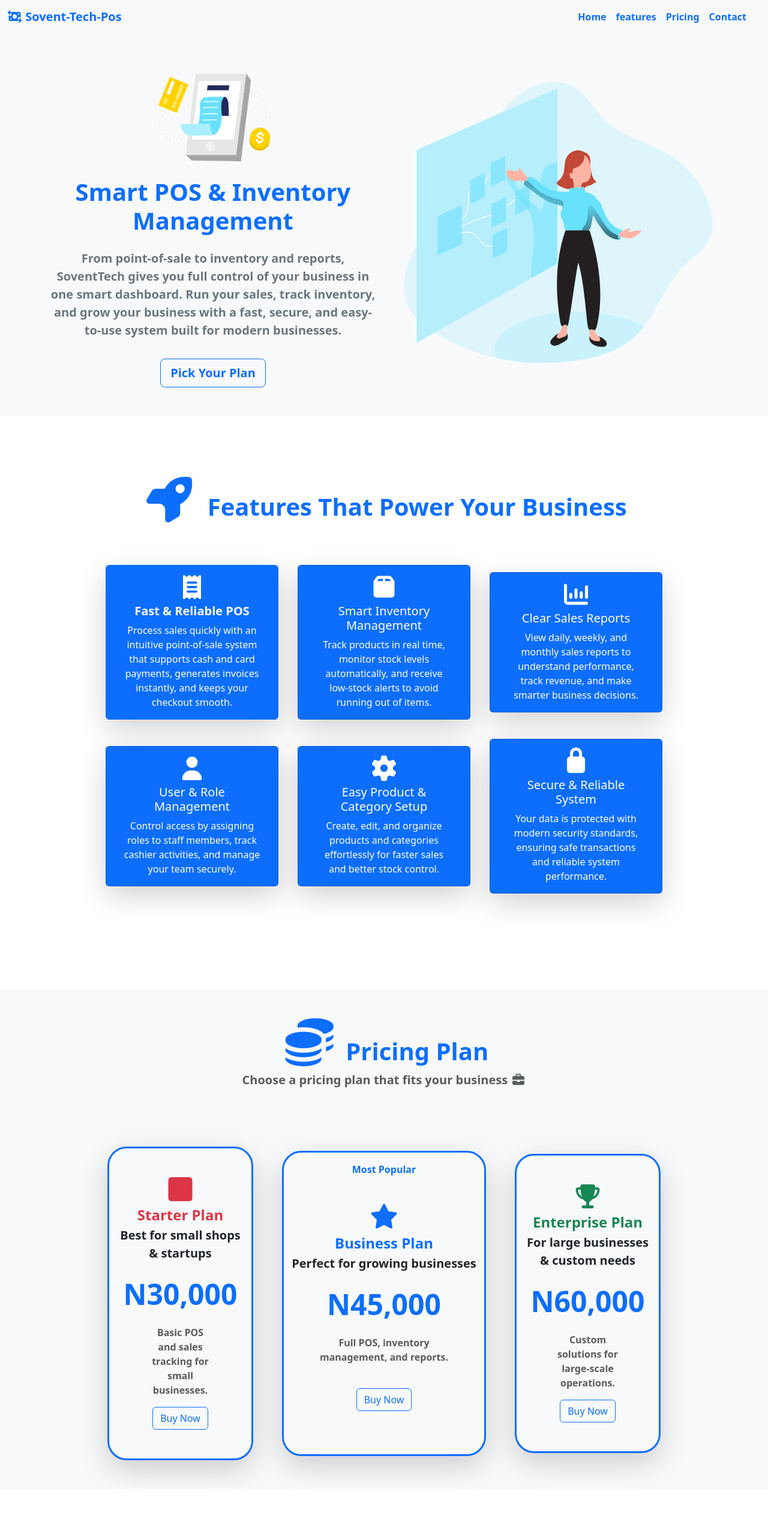
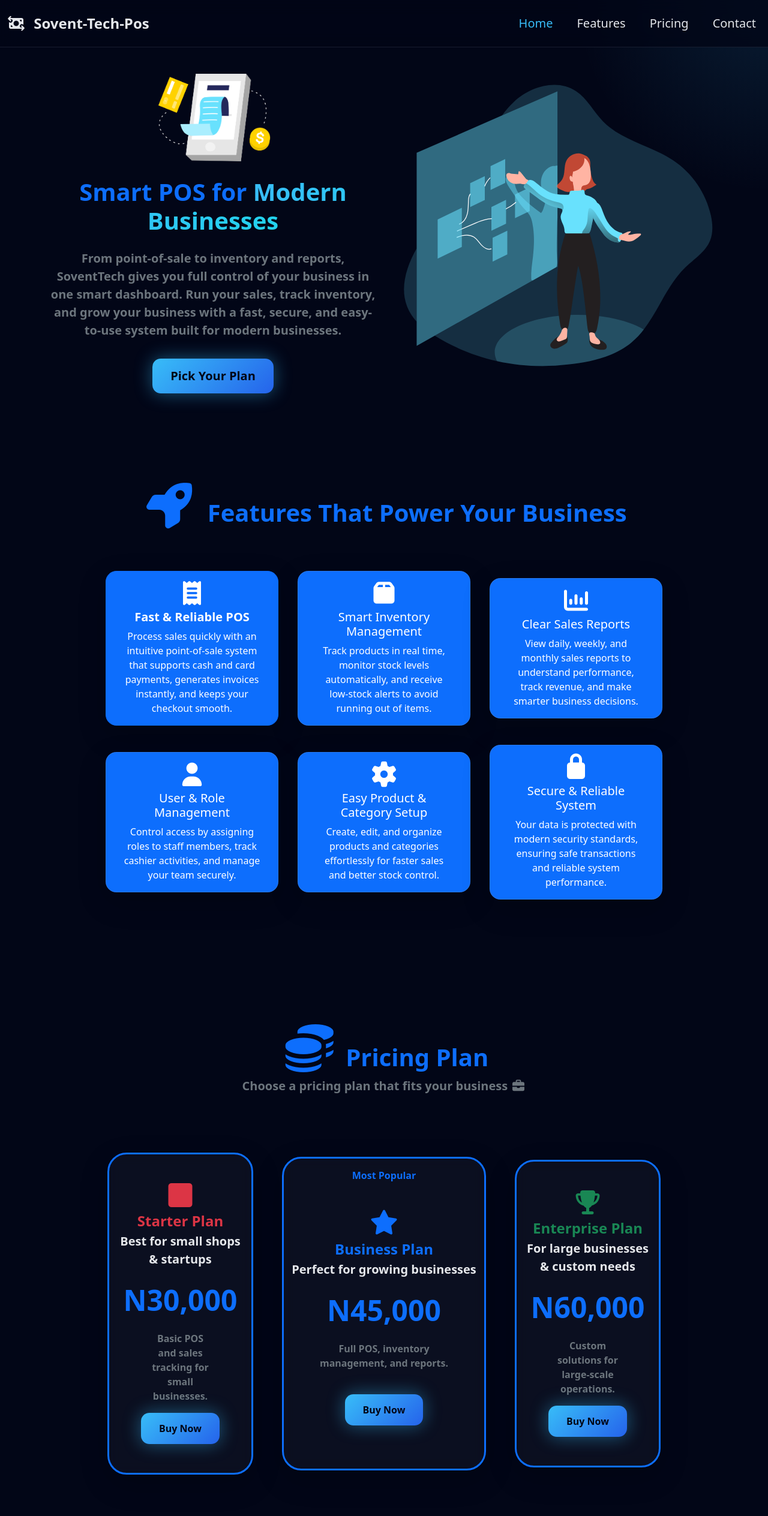
Before and after one commit to UsamatuOne/Soventtech-Pos-Landing-Page, a plain HTML site: page index.html in a window 1280 px wide. Shown: the top 2528 px of the page at 60% size. Drawn offline with nearby package versions, Linux system fonts and the light colour scheme.

Commit message:
styling and colors change

```diff
--- a/index.html
+++ b/index.html
@@ -7,68 +7,89 @@
     <title>Sovent-Tech-Pos</title>
     <link href="https://cdn.jsdelivr.net/npm/bootstrap@5.3.2/dist/css/bootstrap.min.css" rel="stylesheet">
     <link rel="stylesheet" href="https://cdnjs.cloudflare.com/ajax/libs/font-awesome/7.0.1/css/all.min.css">
-
-    <style>
-
-    </style>
+    <link rel="stylesheet" href="style.css">
 </head>
 
-<body id="home">
+<body>
 
-    <!-- navbar section -->
-    <section class="">
-        <div class="container-md pb-3 fixed-top">
+    <nav class="navbar navbar-expand-lg fixed-top py-3">
+        <div class="container-xxl">
 
-            <!-- NAV BAR SECTION -->
-            <nav class=" navbar navbar-expand-md bg-light fixed-top">
-                <div class="container-xxl">
-                    <a href="#intro" class="navbar-brand">
-                        <span class="text-primary fw-bold h5">
-                            <i class="fa-solid fa-money-bill-transfer"></i>
-                            Sovent-Tech-Pos
-                        </span>
+            <!-- Brand -->
+            <a class="navbar-brand fw-bold fs-4" href="#home">
+                <i class="fa-solid fa-money-bill-transfer me-2"></i>
+                <span>Sovent-Tech-Pos</span>
             </a>
 
-                    <!-- the toggle btn for mobile nav -->
-                    <button class="navbar-toggler" type="button" data-bs-toggle="offcanvas"
-                        data-bs-target="#offcanvasNavbar" aria-controls="offcanvasNavbar"
-                        aria-label="Toggle navigation">
+            <!-- Toggler -->
+            <button class="navbar-toggler" type="button" data-bs-toggle="offcanvas" data-bs-target="#mobileMenu"
+                aria-controls="mobileMenu">
                 <span class="navbar-toggler-icon"></span>
             </button>
-                    <div class="offcanvas offcanvas-top" tabindex="-1" id="offcanvasNavbar"
-                        aria-labelledby="offcanvasNavbarLabel">
-                        <div class="offcanvas-header bg-light">
-                            <span class="text-primary fw-bold h5">
-                                <i class="fa-solid fa-money-bill-transfer"></i>
-                                Sovent-Tech-Pos
-                            </span>
-                            <button type="button" class="btn-close" data-bs-dismiss="offcanvas" aria-label="Close">
-                            </button>
-                        </div>
-                        <div class="offcanvas-body bg-light">
-                            <ul class="navbar-nav justify-content-end flex-grow-1 pe-3 align-items-start">
-                                <li class="nav-item link">
-                                    <a class="nav-link active fw-bold text-primary" aria-current="page"
-                                        href="#home">Home</a>
+
+            <!-- Desktop Menu -->
+            <div class="collapse navbar-collapse justify-content-end d-none d-lg-flex">
+                <ul class="navbar-nav gap-4">
+                    <li class="nav-item">
+                        <a class="nav-link active fs-5" href="#home">Home</a>
                     </li>
                     <li class="nav-item">
-                                    <a class="nav-link fw-bold text-primary" href="#features">features</a>
+                        <a class="nav-link fs-5" href="#features">Features</a>
                     </li>
                     <li class="nav-item">
-                                    <a class="nav-link fw-bold text-primary" href="#pricing">Pricing</a>
+                        <a class="nav-link fs-5" href="#pricing">Pricing</a>
                     </li>
                     <li class="nav-item">
-                                    <a class="nav-link fw-bold text-primary" href="#contact">Contact</a>
+                        <a class="nav-link fs-5" href="#contact">Contact</a>
                     </li>
                 </ul>
             </div>
+
+            <!-- Mobile Offcanvas -->
+            <div class="offcanvas offcanvas-top d-lg-none" tabindex="-1" id="mobileMenu" style="height:auto;">
+
+                <!-- Header -->
+                <div class="offcanvas-header border-bottom">
+                    <!-- Title -->
+                    <h5 class="fw-bold mb-0">
+                        <i class="fa-solid fa-money-bill-transfer me-2"></i>
+                        Sovent-Tech-Pos
+                    </h5>
+
+                    <!-- Close button (RIGHT – default Bootstrap) -->
+                    <button type="button" class="btn-close btn-close-white" data-bs-dismiss="offcanvas"
+                        aria-label="Close">
+                    </button>
+                </div>
+
+                <!-- Body -->
+                <div class="offcanvas-body pt-3">
+                    <ul class="navbar-nav text-start">
+                        <li class="nav-item mb-3">
+                            <a class="nav-link fs-4" href="#home" data-bs-dismiss="offcanvas">Home</a>
+                        </li>
+                        <li class="nav-item mb-3">
+                            <a class="nav-link fs-4" href="#features" data-bs-dismiss="offcanvas">Features</a>
+                        </li>
+                        <li class="nav-item mb-3">
+                            <a class="nav-link fs-4" href="#pricing" data-bs-dismiss="offcanvas">Pricing</a>
+                        </li>
+                        <li class="nav-item">
+                            <a class="nav-link fs-4" href="#contact" data-bs-dismiss="offcanvas">Contact</a>
+                        </li>
+                    </ul>
+                </div>
+
+            </div>
+
         </div>
     </nav>
-        </div>
-    </section>
+
+
+
 
     <!-- hero section -->
-    <section class="py-5 my-5 bg-light">
+    <section class="py-5 my-5">
         <div class="container-md text-center justify-content-center align-items-center">
             <div class="row text-center align-items-center">
                 <div class="col-md-6 align-items-center justify-content-center text-center">
@@ -76,10 +97,9 @@
                         <div class="img">
                             <img src="./img/online-payment-1-62.png" class="img-fluid" style="width: 200px;">
                         </div>
-                        <span>
-                            Smart
-                            POS &
-                            Inventory Management
+                        Smart POS for
+                        <span class="gradient-text">
+                            Modern Businesses
                         </span>
                     </div>
                     <p class="lead fw-bold text-secondary pt-3 f-p">
@@ -92,7 +112,7 @@
                         in one smart dashboard.
                         Run your sales, track inventory, and grow your business with a fast, secure, and easy-to-use
                         system built for modern businesses.</p>
-                    <a href="#pricing" class="btn btn-outline-primary fw-bold mt-3 btn-lg f-b">Pick Your
+                    <a href="#pricing" class="btn btn-primary fw-bold mt-3 btn-lg f-b">Pick Your
                         Plan</a>
                 </div>
 
@@ -198,18 +218,18 @@
     </section>
 
     <!-- pricing section -->
-    <section class="py-5  my-5 bg-light" id="pricing">
+    <section class="py-5  my-5" id="pricing">
         <div class="container-md text-center">
             <div class="h1 fw-bold text-primary t-text">
                 <i class="fa-solid fa-coins display-1"></i> Pricing Plan
             </div>
-            <p class="lead fw-bold text-muted t-text">Choose a pricing plan that fits your business <i
+            <p class="lead fw-bold text-secondary t-text">Choose a pricing plan that fits your business <i
                     class="fa-solid fa-briefcase"></i></p>
 
             <div class="row align-items-center justify-content-center text-center g-5 mt-5">
 
                 <div class="col-8 col-md-4 col-xl-3 text-center plan1 pricing-card">
-                    <div class="card border-3 border-primary bg-light rounded-5 shadow-lg">
+                    <div class="card border-3 border-primary rounded-5 shadow-lg">
                         <div class="card-body text-center py-5">
                             <h4 class="card-title text-danger fw-bold">
                                 <div class="f mb-2">
@@ -219,16 +239,17 @@
                             </h4>
                             <p class="lead card-subtitle fw-bold">Best for small shops & startups</p>
                             <div class="my-4 display-5 fw-bold text-primary">N30,000</div>
-                            <p class="card-text mx-5 text-muted  d-none d-lg-block fw-bold">Basic POS and sales tracking
+                            <p class="card-text mx-5 text-secondary  d-none d-lg-block fw-bold">Basic POS and sales
+                                tracking
                                 for
                                 small businesses.</p>
-                            <a href="#btn" class="btn btn-outline-primary">Buy Now</a>
+                            <a href="#btn" class="btn btn-primary">Buy Now</a>
                         </div>
                     </div>
                 </div>
 
                 <div class="col-9 col-md-4 text-center plan2 pricing-card">
-                    <div class="card border-3 border-primary bg-light rounded-5 shadow-lg">
+                    <div class="card border-3 border-primary rounded-5 shadow-lg">
                         <div class="card-body p-0 mb-5">
                             <div class="mt-3 text-primary text-center mb-5 fw-bold">
                                 Most Popular
@@ -241,18 +262,18 @@
                             </h4>
                             <p class="lead card-subtitle fw-bold">Perfect for growing businesses</p>
                             <div class="my-4 display-5 fw-bold text-primary">N45,000</div>
-                            <p class="card-text mx-5 text-muted  px-1 d-none d-lg-block fw-bold">Full POS, inventory
+                            <p class="card-text mx-5 text-secondary  px-1 d-none d-lg-block fw-bold">Full POS, inventory
                                 management,
                                 and
                                 reports.
                             </p>
-                            <a href="#" class="btn btn-outline-primary my-4">Buy Now</a>
+                            <a href="#" class="btn btn-primary my-4">Buy Now</a>
                         </div>
                     </div>
                 </div>
 
                 <div class="col-8 col-md-4 col-xl-3 text-center plan3 pricing-card">
-                    <div class="card border-3 border-primary bg-light rounded-5 shadow-lg">
+                    <div class="card border-3 border-primary rounded-5 shadow-lg">
                         <div class="card-body text-center py-5 ">
                             <h4 class="card-title text-success fw-bold">
                                 <div class="f mb-2">
@@ -262,10 +283,10 @@
                             </h4>
                             <p class="lead card-subtitle fw-bold">For large businesses & custom needs</p>
                             <div class="my-4 display-5 fw-bold text-primary">N60,000</div>
-                            <p class="card-text mx-5 text-muted d-none d-lg-block fw-bold">Custom solutions for
+                            <p class="card-text mx-5 text-secondary d-none d-lg-block fw-bold">Custom solutions for
                                 large-scale
                                 operations.</p>
-                            <a href="#btn" class="btn btn-outline-primary">Buy Now</a>
+                            <a href="#btn" class="btn btn-primary">Buy Now</a>
                         </div>
                     </div>
                 </div>
@@ -281,7 +302,8 @@
                     <i class="fa-solid fa-phone display-1"></i>
                     Get in Touch
                 </h1>
-                <div class="lead fw-bold text-muted s-p">Have questions or want to see how SoventTech works? Send us a
+                <div class="lead fw-bold text-secondary s-p">Have questions or want to see how SoventTech works? Send us
+                    a
                     message and our team will get back to you shortly....</div>
             </div>
 
@@ -290,7 +312,7 @@
                     <div class="mb-3">
                         <label for="email" class="form-label">Email:</label>
                         <div class="input-group">
-                            <span class="input-group-text"><svg xmlns="http://www.w3.org/2000/svg" width="16"
+                            <span class="input-group-text text-dark"><svg xmlns="http://www.w3.org/2000/svg" width="16"
                                     height="16" fill="currentColor" class="bi bi-envelope-fill" viewBox="0 0 16 16">
                                     <path
                                         d="M.05 3.555A2 2 0 0 1 2 2h12a2 2 0 0 1 1.95 1.555L8 8.414zM0 4.697v7.104l5.803-3.558zM6.761 8.83l-6.57 4.027A2 2 0 0 0 2 14h12a2 2 0 0 0 1.808-1.144l-6.57-4.027L8 9.586zm3.436-.586L16 11.801V4.697z" />
@@ -301,7 +323,7 @@
                     <div class="mb-3">
                         <label for="name" class="form-label">Name:</label>
                         <div class="input-group">
-                            <span class="input-group-text"><svg xmlns="http://www.w3.org/2000/svg" width="16"
+                            <span class="input-group-text  text-dark"><svg xmlns="http://www.w3.org/2000/svg" width="16"
                                     height="16" fill="currentColor" class="bi bi-person-fill" viewBox="0 0 16 16">
                                     <path d="M3 14s-1 0-1-1 1-4 6-4 6 3 6 4-1 1-1 1zm5-6a3 3 0 1 0 0-6 3 3 0 0 0 0 6" />
                                 </svg></span>
@@ -311,7 +333,7 @@
                     <div class="mb-3">
                         <label for="question" class="form-label">What is your question about?</label>
                         <div class="input-group">
-                            <span class="input-group-text"><svg xmlns="http://www.w3.org/2000/svg" width="16"
+                            <span class="input-group-text text-dark"><svg xmlns="http://www.w3.org/2000/svg" width="16"
                                     height="16" fill="currentColor" class="bi bi-chat-right-dots-fill"
                                     viewBox="0 0 16 16">
                                     <path
@@ -330,7 +352,7 @@
                         <label for="floatingTextarea2">Your Query</label>
                     </div>
                     <div class="text-center my-3">
-                        <button class="btn btn-outline-primary btn-lg">Submit</button>
+                        <button class="btn btn-primary btn-lg">Submit</button>
                     </div>
 
                 </div>
@@ -346,7 +368,7 @@
     </section>
 
     <!-- footer section -->
-    <footer class="mt-5 py-5 bg-primary align-items-center justify-content-center" id="footer">
+    <footer class="mt-5 py-5 align-items-center justify-content-center" id="footer">
         <div class="container-md align-items-center justify-content-center">
             <div class="row align-items-center justify-content-start">
 
--- /dev/null
+++ b/style.css
@@ -0,0 +1,91 @@
+:root {
+    --bs-body-bg: #020617;
+
+    --bs-primary: #38BDF8;
+    --bs-success: #22D3EE;
+
+    --bs-body-color: #E5E7EB;
+    --bs-secondary-color: #94A3B8;
+
+    --bs-border-color: rgba(148, 163, 184, 0.2);
+}
+
+/* GLOBAL DARK BACKGROUND */
+body {
+    background: radial-gradient(800px circle at top right,
+            rgba(56, 189, 248, 0.12),
+            transparent 40%),
+        radial-gradient(600px circle at bottom left,
+            rgba(99, 102, 241, 0.12),
+            transparent 40%),
+        var(--bs-body-bg);
+    color: var(--bs-body-color);
+}
+
+/* GLASS CARDS */
+.card {
+    background: rgba(255, 255, 255, 0.04);
+    border: 1px solid var(--bs-border-color);
+    border-radius: 18px;
+    backdrop-filter: blur(10px);
+    box-shadow: 0 10px 30px rgba(0, 0, 0, 0.3);
+}
+
+/* GRADIENT TEXT */
+.gradient-text {
+    background: linear-gradient(90deg, #38BDF8, #22D3EE);
+    -webkit-background-clip: text;
+    color: transparent;
+}
+
+/* PRIMARY BUTTON */
+.btn-primary {
+    background: linear-gradient(135deg, #38BDF8, #2563EB);
+    border: none;
+    color: #020617;
+    font-weight: 600;
+    border-radius: 14px;
+    padding: 14px 30px;
+    box-shadow: 0 0 30px rgba(56, 189, 248, 0.45);
+}
+
+.btn-primary:hover {
+    transform: translateY(-2px);
+    box-shadow: 0 0 45px rgba(56, 189, 248, 0.7);
+}
+
+/* ===== NAVBAR ===== */
+.offcanvas {
+    background: rgba(2, 6, 23, 0.92);
+    backdrop-filter: blur(12px);
+    -webkit-backdrop-filter: blur(12px);
+}
+
+.navbar {
+    background: rgba(2, 6, 23, 0.78);
+    backdrop-filter: blur(12px);
+    border-bottom: 1px solid rgba(148, 163, 184, 0.15);
+}
+
+.navbar-brand,
+.navbar-brand span {
+    color: #E5E7EB !important;
+}
+
+.navbar .nav-link {
+    color: #E5E7EB !important;
+    font-weight: 500;
+}
+
+.navbar .nav-link:hover,
+.navbar .nav-link.active {
+    color: var(--bs-primary) !important;
+}
+
+.navbar-toggler {
+    border-color: rgba(148, 163, 184, 0.3);
+}
+
+.navbar-toggler-icon {
+    filter: invert(1);
+}
```
Lines whose indentation alone changed are shown as unchanged.
